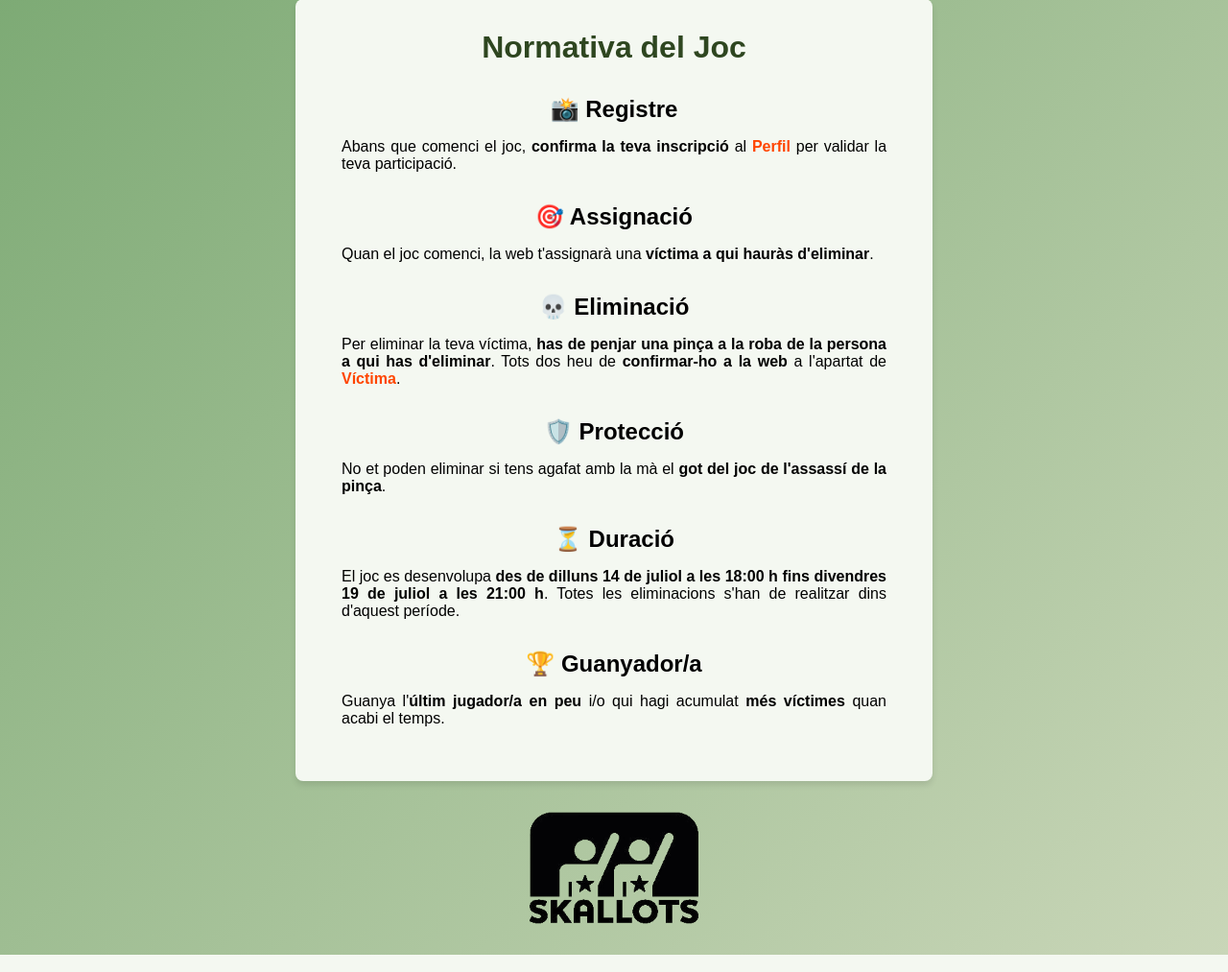
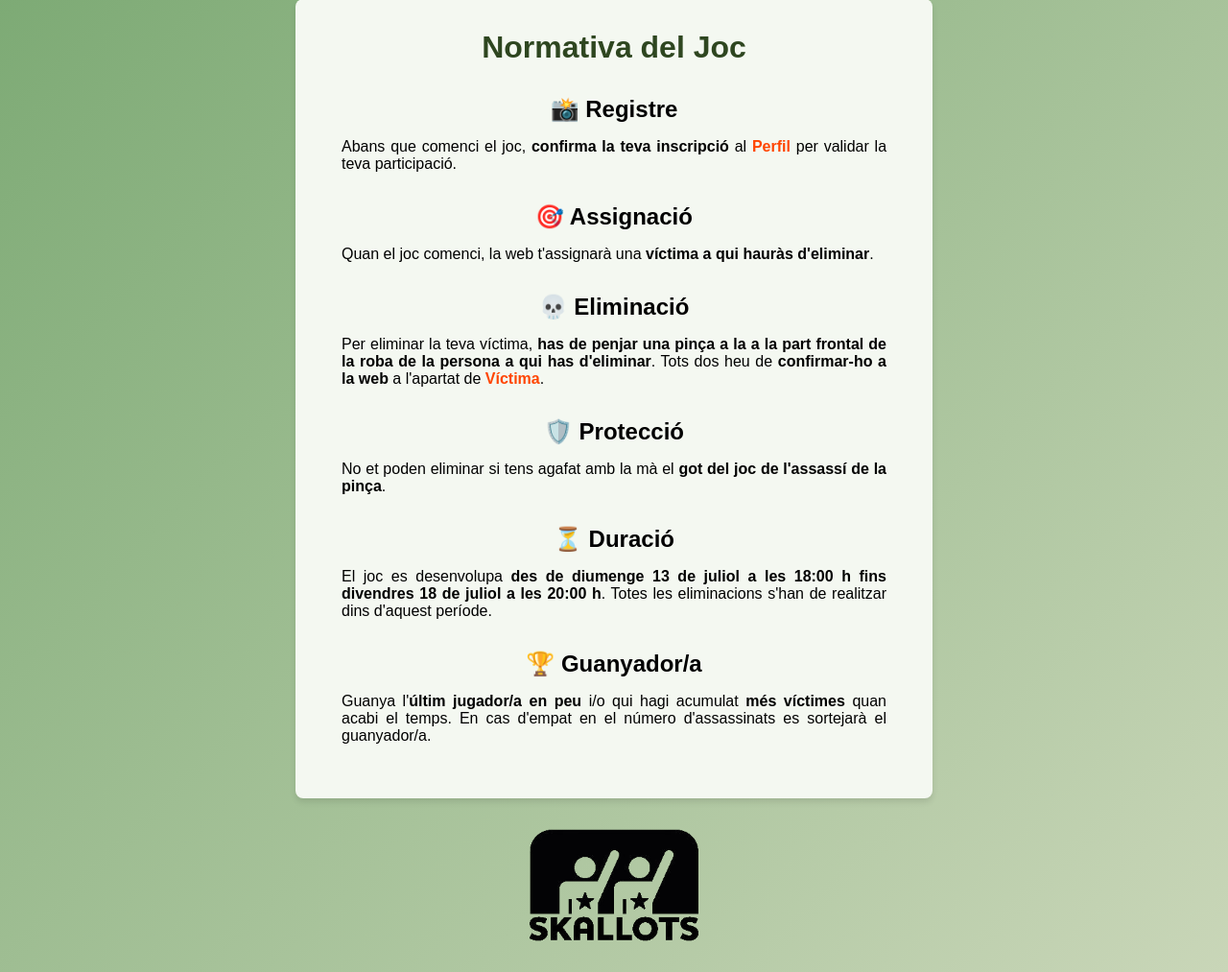
Before and after one commit to pauantonio/joc-assassi-skallots, a Django app: template joc/templates/rules.html in a window 1280 px wide. Shown: the part 70-1083 px from the top of the page at 96% size. Run offline with Django 5.2, Linux system fonts and the light colour scheme; the template is opened without the code that fills it, so the values that code supplies are empty.

Commit message:
Update game configuration to change disable_until date and refine game rules

```diff
--- a/joc/models.py
+++ b/joc/models.py
@@ -76,7 +76,7 @@ class GameConfig(models.Model):
         ('finished', 'Finalitzat')
     ]
 
-    disable_until = models.DateTimeField(default=datetime(2025, 7, 14, 18, 0, 0))
+    disable_until = models.DateTimeField(default=datetime(2025, 7, 13, 18, 0, 0))
     game_status = models.CharField(max_length=20, choices=GAME_STATUS_CHOICES, default='disabled_until_time')
 
     def save(self, *args, **kwargs):
--- a/joc/templates/rules.html
+++ b/joc/templates/rules.html
@@ -21,7 +21,7 @@
 
             <h2>💀 Eliminació</h2>
             <p>
-                Per eliminar la teva víctima, <b>has de penjar una pinça a la roba de la persona a qui has d'eliminar</b>.
+                Per eliminar la teva víctima, <b>has de penjar una pinça a la a la part frontal de la roba de la persona a qui has d'eliminar</b>.
                 Tots dos heu de <b>confirmar-ho a la web</b> a l'apartat de <b><a href="{% url 'victim' %}">Víctima</a></b>.
             </p>
 
@@ -30,12 +30,15 @@
 
             <h2>⏳ Duració</h2>
             <p>
-                El joc es desenvolupa <b>des de dilluns 14 de juliol a les 18:00 h fins divendres 19 de juliol a les 21:00 h</b>.
+                El joc es desenvolupa <b>des de diumenge 13 de juliol a les 18:00 h fins divendres 18 de juliol a les 20:00 h</b>.
                 Totes les eliminacions s'han de realitzar dins d'aquest període.
             </p>
 
             <h2>🏆 Guanyador/a</h2>
-            <p>Guanya l'<b>últim jugador/a en peu</b> i/o qui hagi acumulat <b>més víctimes</b> quan acabi el temps.</p>
+            <p>
+                Guanya l'<b>últim jugador/a en peu</b> i/o qui hagi acumulat <b>més víctimes</b> quan acabi el temps.
+                En cas d'empat en el número d'assassinats es sortejarà el guanyador/a.
+            </p>
         </div>
     </div>
 
```
Also changed, not shown: joc/migrations/0007_alter_gameconfig_disable_until.py (added).
